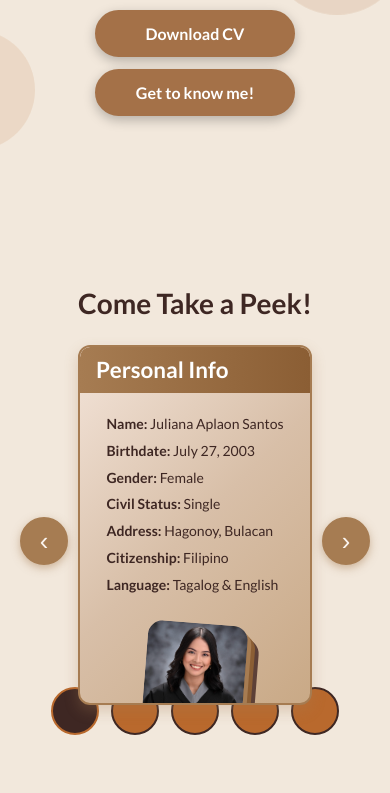
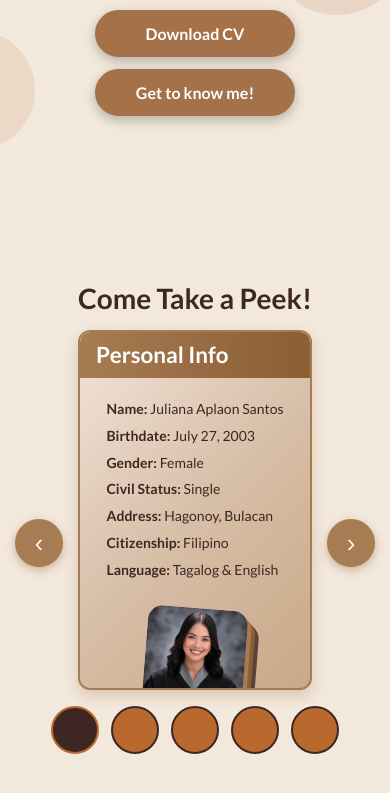
Before and after one commit to julianaaplaonsantos/mywebsite, a React (Vite) app: page / in a window 390 px wide. Shown: the part 650-1443 px from the top of the page. Built offline with nearby package versions, Linux system fonts and the light colour scheme.

Commit message:
mobile ui fix test 10

```diff
--- a/src/sections/About.css
+++ b/src/sections/About.css
@@ -443,14 +443,14 @@
 
   .about-section > h2 {
     font-size: 28px;
-    margin-top: -60px;
-    margin-bottom: 25px;
+    margin-top: -65px;
+    margin-bottom: 15px;
   }
 
   .slider-container {
     width: 65%;
     max-width: 280px;
-    height: 360px;
+    height: 325px;
     margin: 0 auto;
   }
 
@@ -469,22 +469,21 @@
   }
 
   .slider-btn.prev {
-    left: 5px;
+    left: 0px;
   }
 
   .slider-btn.next {
-    right: 5px;
+    right: 0px;
   }
 
   .dot {
-    width: 2px;
-    height: 2px;
-    margin-top: -40px;
+    width: 0.5rem;
+    height: 0.5rem;
   }
 
   .dot.active {
-    width: 3px;
-    height: 3px;
+    width: 1rem;
+    height: 1rem;
   }
 
   .personal-info-wrapper {
@@ -528,21 +527,20 @@
   }
 
   .slider-btn.prev {
-    left: 5px;
+    left: 0px;
   }
 
   .slider-btn.next {
-    right: 5px;
+    right: 0px;
   }
 
   .dot {
-    width: 2px;
-    height: 2px;
-    margin-top: -40px;
+    width: 0.5rem;
+    height: 0.5rem;
   }
 
   .dot.active {
-    width: 3px;
-    height: 3px;
+    width: 1rem;
+    height: 1rem;
   }
 }
```
